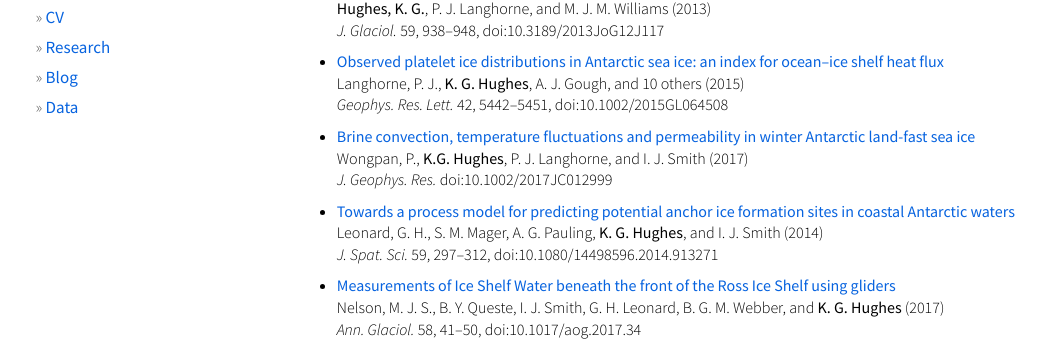
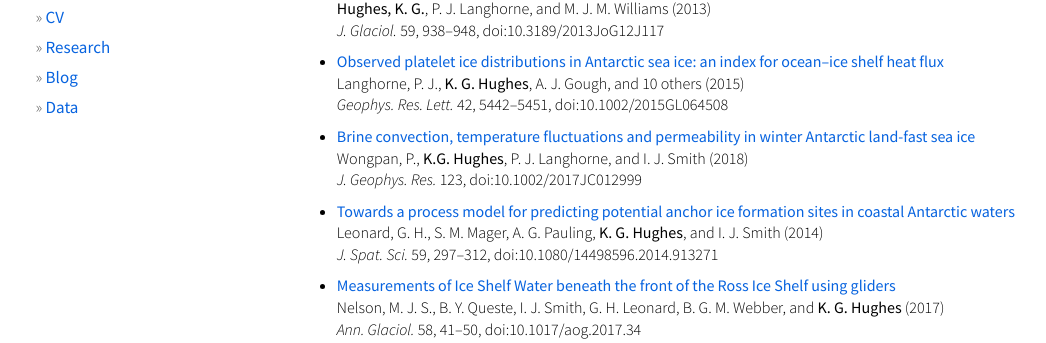
Before and after one commit to hugke729/hugke729.github.io, a Jekyll site: the page built from publications/index.md, in a window 1280 px wide and 1042 px high. Shown: the part 361-704 px from the top of the window, without its empty margins (53-1099 px from the left). Built offline with Jekyll 4.4.1, drawn with Linux system fonts in a browser that asks for light colours; nearby versions of some CDN libraries.

Commit message:
Update Wongpan citation

```diff
--- a/publications/index.md
+++ b/publications/index.md
@@ -28,8 +28,8 @@ Langhorne, P. J., __K. G. Hughes__, A. J. Gough, and 10 others (2015)
 *Geophys. Res. Lett.* 42, 5442–5451, doi:10.1002/2015GL064508
 
 * [Brine convection, temperature fluctuations and permeability in winter Antarctic land-fast sea ice][pr7]
-Wongpan, P., __K.G. Hughes__, P. J. Langhorne, and I. J. Smith (2017)
-*J. Geophys. Res.* doi:10.1002/2017JC012999
+Wongpan, P., __K.G. Hughes__, P. J. Langhorne, and I. J. Smith (2018)
+*J. Geophys. Res.* 123, doi:10.1002/2017JC012999
 
 * [Towards a process model for predicting potential anchor ice formation sites in coastal Antarctic waters][pr1]
 Leonard, G. H., S. M. Mager, A. G. Pauling, __K. G. Hughes__, and I. J. Smith (2014)
```
